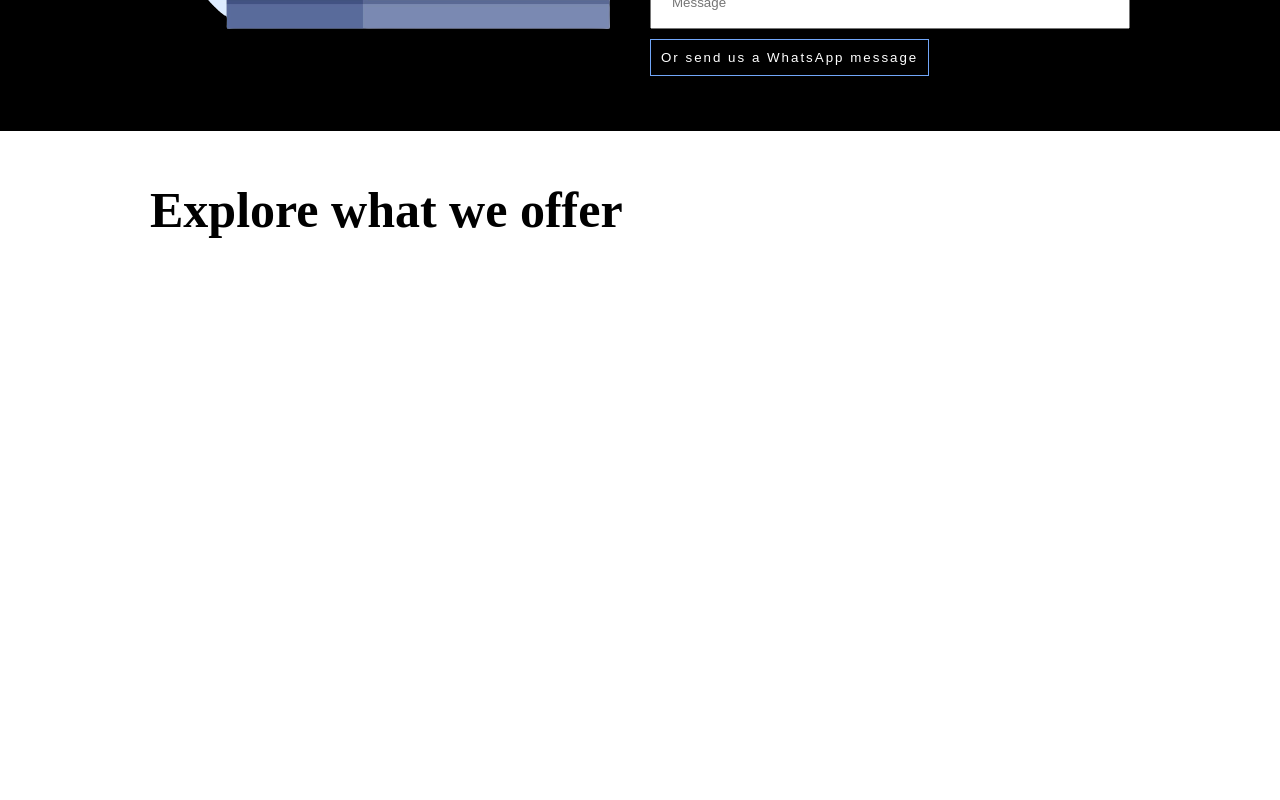
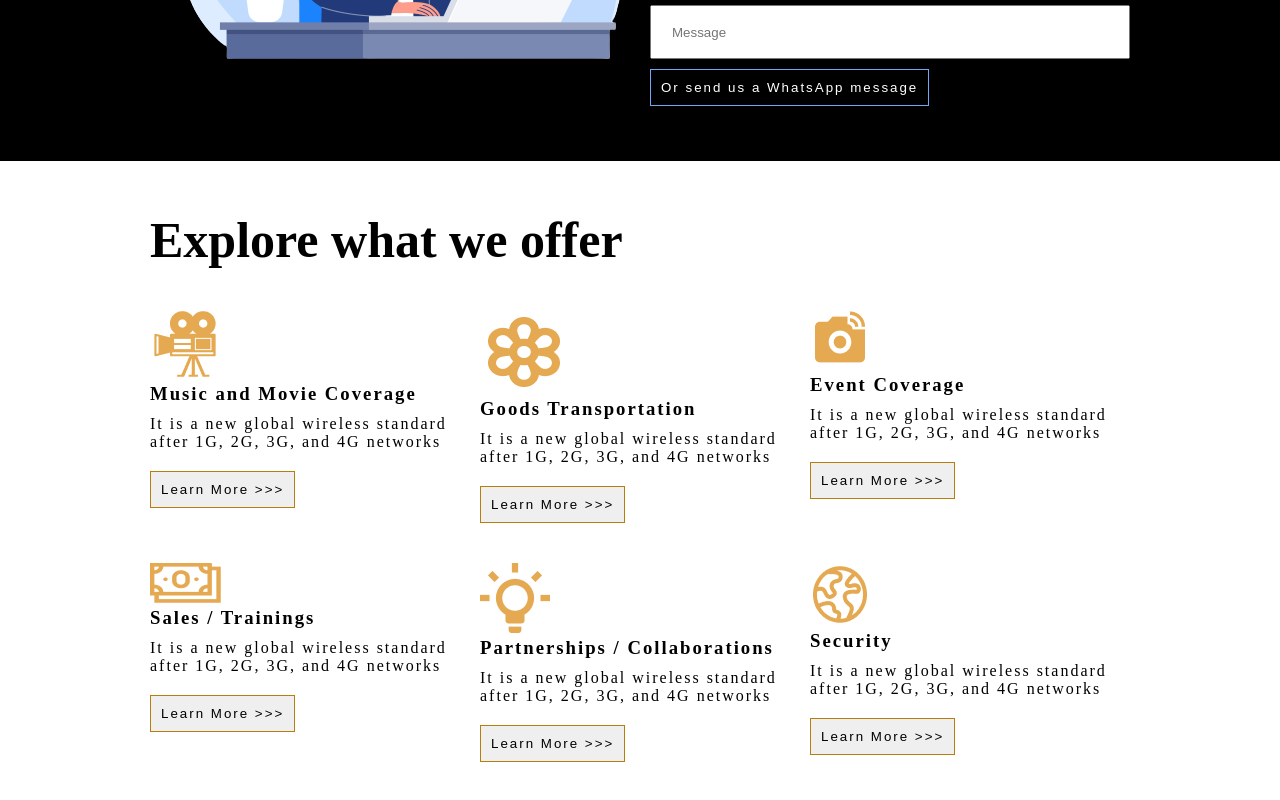
Before and after one commit to developerekene/alpha-drones, a React (Create React App) app: page / in a window 1280 px wide. Shown: the part 1915-2715 px from the top of the page. Before the commit the page ends 2154 px from the top, so only its background shows below. Built offline with nearby package versions, Linux system fonts and the light colour scheme.

Commit message:
services section completed

```diff
--- a/src/App/UI/pages/Bookings/Bookings.tsx
+++ b/src/App/UI/pages/Bookings/Bookings.tsx
@@ -22,7 +22,7 @@ const contactForm = (
       <input type="number" placeholder="Phone Number" className="input" />
       <input type="text" placeholder="Service" className="input" />
       <input type="date" placeholder="Date" className="input" />
-
+      <p>By clicking "Book my Event", I hereby: Agree and Consent to Alpha - Drone's privacy policy.</p>
       <div className="buttonMainDiv">
         <a href="#">
           <button
--- a/src/App/UI/pages/Home/Home.css
+++ b/src/App/UI/pages/Home/Home.css
@@ -35,11 +35,26 @@
   gap: 20px;
 }
 
+.middleContainerDivTwo {
+    padding-left: 150px;
+    padding-right: 150px;
+    padding-top: 50px;
+    align-items: center;
+    gap: 20px;
+  }
+
 .middleHeading {
   text-align: center;
   font-size: 50px;
   font-family: "Times New Roman", Times, serif;
 }
+
+.middleHeadingTwo {
+    text-align: left;
+    font-size: 50px;
+    font-family: "Times New Roman", Times, serif;
+    margin-bottom: 40px;
+  }
 
 .middleParagraph {
   text-align: center;
@@ -83,11 +98,13 @@
 .headings {
   font-family: "Times New Roman", Times, serif;
   letter-spacing: 2px;
+  padding-bottom: 10px;
 }
 
 .paragraph {
   font-family: "Times New Roman", Times, serif;
   letter-spacing: 2px;
+  margin-bottom: 20px;
 }
 
 .contactDiv {
@@ -126,3 +143,10 @@
   border: 1px solid #ffffff;
   cursor: pointer;
 }
+
+.services{
+    display: flex;
+    justify-content: space-between;
+    gap: 10px;
+    margin-bottom: 40px;
+}
--- a/src/App/UI/pages/Home/Home.tsx
+++ b/src/App/UI/pages/Home/Home.tsx
@@ -100,10 +100,91 @@ const Home: React.FC<any> = ({}) => {
           </div>
         </div>
         <div>
-        <div className="middleContainerDiv">
-          <h2 className="middleHeading">Explore what we offer</h2>
-          {/* <h2 className="middleParagraph">DJI Mini 2 SE</h2> */}
-        </div>
+          <div className="middleContainerDivTwo">
+            <h2 className="middleHeadingTwo">Explore what we offer</h2>
+            <div className="services">
+              <div>
+                <img src={`${Assets.images.droneSales}`} />
+                <h3 className="headings">Music and Movie Coverage</h3>
+                <p className="paragraph">
+                  It is a new global wireless standard after 1G, 2G, 3G, and 4G
+                  networks
+                </p>
+                <a href="#">
+                  <button className="buttonMainOrder">
+                    {`Learn More >>>`}
+                  </button>
+                </a>
+              </div>
+              <div>
+                <img src={`${Assets.images.transport}`} />
+                <h3 className="headings">Goods Transportation</h3>
+                <p className="paragraph">
+                  It is a new global wireless standard after 1G, 2G, 3G, and 4G
+                  networks
+                </p>
+                <a href="#">
+                  <button className="buttonMainOrder">
+                    {`Learn More >>>`}
+                  </button>
+                </a>
+              </div>
+              <div>
+                <img src={`${Assets.images.videoCoverage}`} />
+                <h3 className="headings">Event Coverage</h3>
+                <p className="paragraph">
+                  It is a new global wireless standard after 1G, 2G, 3G, and 4G
+                  networks
+                </p>
+                <a href="#">
+                  <button className="buttonMainOrder">
+                    {`Learn More >>>`}
+                  </button>
+                </a>
+              </div>
+            </div>
+            <div className="services">
+              <div>
+                <img src={`${Assets.images.patnerships}`} />
+                <h3 className="headings">Sales / Trainings</h3>
+                <p className="paragraph">
+                  It is a new global wireless standard after 1G, 2G, 3G, and 4G
+                  networks
+                </p>
+                <a href="#">
+                  <button className="buttonMainOrder">
+                    {`Learn More >>>`}
+                  </button>
+                </a>
+              </div>
+              <div>
+                <img src={`${Assets.images.eventCoverage}`} />
+                <h3 className="headings">Partnerships / Collaborations</h3>
+                <p className="paragraph">
+                  It is a new global wireless standard after 1G, 2G, 3G, and 4G
+                  networks
+                </p>
+                <a href="#">
+                  <button className="buttonMainOrder">
+                    {`Learn More >>>`}
+                  </button>
+                </a>
+              </div>
+              <div>
+                <img src={`${Assets.images.security}`} />
+                <h3 className="headings">Security</h3>
+                <p className="paragraph">
+                  It is a new global wireless standard after 1G, 2G, 3G, and 4G
+                  networks
+                </p>
+                <a href="#">
+                  <button className="buttonMainOrder">
+                    {`Learn More >>>`}
+                  </button>
+                </a>
+              </div>
+            </div>
+          </div>
         </div>
       </div>
     </div>
--- a/src/App/utils/Assets.ts
+++ b/src/App/utils/Assets.ts
@@ -7,6 +7,12 @@ export const Assets = {
         mpCamera: require("../images/png/camera.png"),
         fiveG: require("../images/png/fiveG.png"),
         contact: require("../images/png/contact-removebg-preview.png"),
-        contactBackground: require("../images/png/contactbackground.png")
+        contactBackground: require("../images/png/contactbackground.png"),
+        droneSales: require("../images/png/dronesales.png"),
+        transport: require("../images/png/transport.png"),
+        videoCoverage: require("../images/png/captureIcon.png"),
+        patnerships: require("../images/png/landscape.png"),
+        eventCoverage: require("../images/png/events.png"),
+        security: require("../images/png/security.png"),
     }
 }
```
